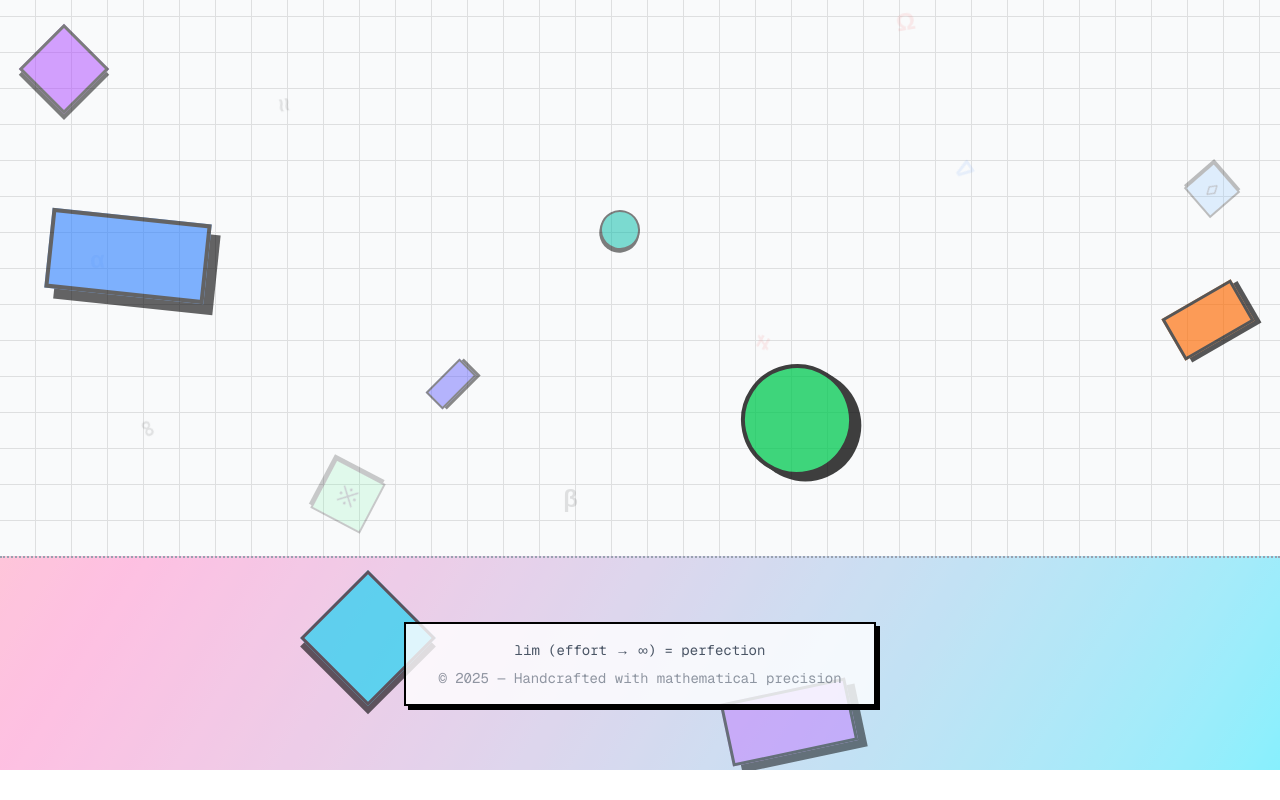
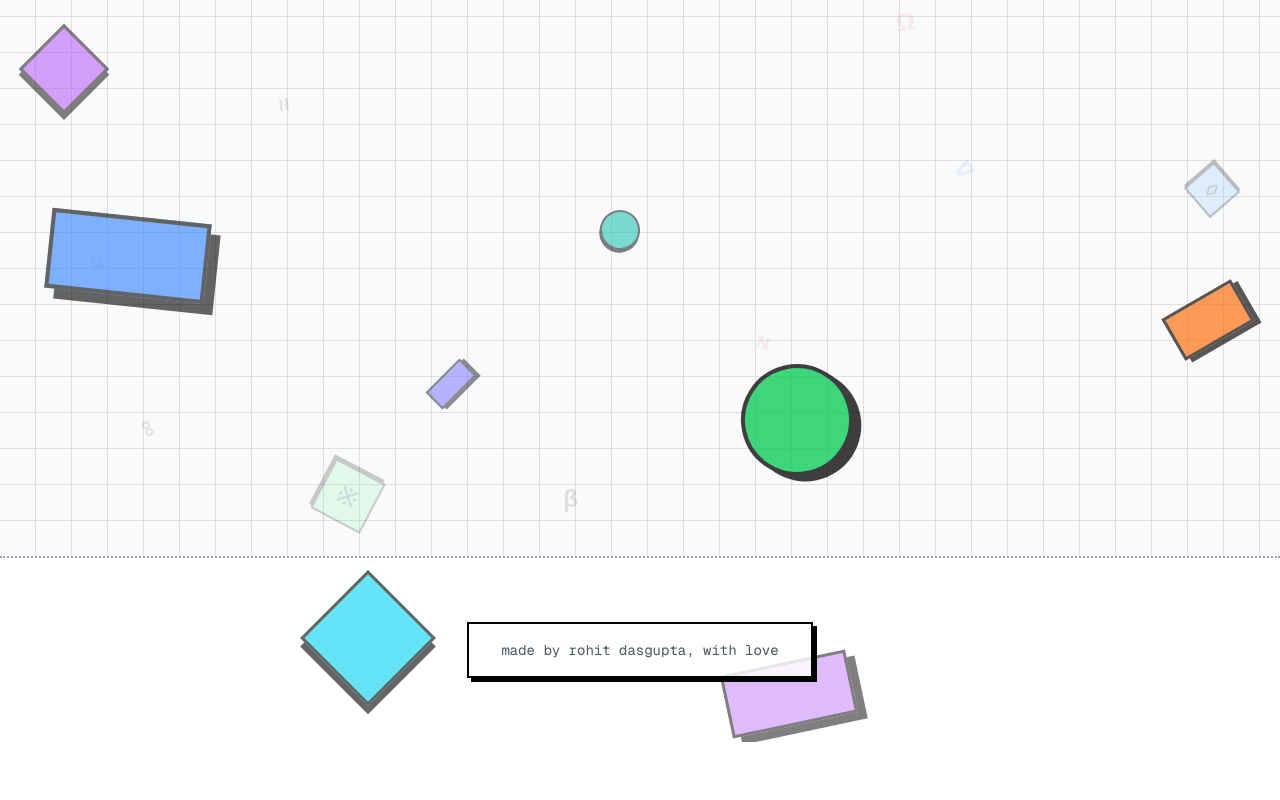
Before and after one commit to rdg922/portfolio, a Next.js app: page / in a window 1280 px wide. Shown: the part 1282-2082 px from the top of the page. After the commit the page ends 2024 px from the top, so only its background shows below. Built offline with nearby package versions, Linux system fonts and the light colour scheme.

Commit message:
Fix Work Styling

```diff
--- a/src/app/page.tsx
+++ b/src/app/page.tsx
@@ -96,9 +96,11 @@ export default function Home() {
               </div>
             </div>
           </InteractiveBackground>
+        </PageTransition>
+        <div>
           <WorkPage />
           <Footer />
-        </PageTransition>
+        </div>
       </div>
     </>
   );
--- a/src/components/Footer.tsx
+++ b/src/components/Footer.tsx
@@ -7,10 +7,10 @@ export default function Footer() {
 
       <div className="max-w-7xl mx-auto text-center relative z-10">
         <div className="font-mono text-sm text-gray-600 bg-white/80 inline-block px-8 py-4 border-2 border-black shadow-[4px_4px_0px_0px_rgba(0,0,0,1)]">
-          <p>lim (effort → ∞) = perfection</p>
-          <p className="mt-2 opacity-60">
-            © 2025 — Handcrafted with mathematical precision
-          </p>
+          <p>made by rohit dasgupta, with love</p>
+          {/* <p className="mt-2 opacity-60">
+            please report any bugs or features here
+          </p> */}
         </div>
       </div>
     </div>
--- a/src/components/Works.tsx
+++ b/src/components/Works.tsx
@@ -275,8 +275,8 @@ export default function WorkPage() {
   return (
     <>
       <div className="min-h-screen bg-gray-50 text-gray-900 relative overflow-hidden">
-        {/* Mathematical background grid */}
-        <div className="fixed inset-0 opacity-10 pointer-events-none">
+        {/* Mathematical background grid - contained within work section */}
+        <div className="absolute inset-0 opacity-10 pointer-events-none">
           <div
             className="w-full h-full"
             style={{
@@ -288,8 +288,8 @@ export default function WorkPage() {
           />
         </div>
 
-        {/* Neobrutalist floating shapes with shadows */}
-        <div className="fixed inset-0 pointer-events-none overflow-hidden">
+        {/* Neobrutalist floating shapes with shadows - contained within work section */}
+        <div className="absolute inset-0 pointer-events-none overflow-hidden">
           {/* Large geometric shapes */}
           <div className="absolute top-20 left-1/4 w-32 h-32 bg-yellow-400 border-4 border-black rotate-12 shadow-[8px_8px_0px_0px_rgba(0,0,0,1)] opacity-80 animate-pulse"></div>
           <div className="absolute top-1/3 right-1/4 w-24 h-24 bg-red-500 border-4 border-black -rotate-45 shadow-[6px_6px_0px_0px_rgba(0,0,0,1)] opacity-70"></div>
@@ -307,11 +307,11 @@ export default function WorkPage() {
           <div className="absolute top-2/3 right-1/2 w-10 h-10 bg-teal-500 border-2 border-black rotate-60 shadow-[2px_2px_0px_0px_rgba(0,0,0,1)] opacity-50 rounded-full"></div>
         </div>
 
-        {/* Floating mathematical symbols */}
+        {/* Floating mathematical symbols - contained within work section */}
         {mathSymbols.map((symbol, index) => (
           <div
             key={index}
-            className="math-symbol fixed pointer-events-none text-2xl font-bold opacity-10 select-none"
+            className="math-symbol absolute pointer-events-none text-2xl font-bold opacity-10 select-none"
             style={{
               left: `${(index * 37) % 100}%`,
               top: `${(index * 23 + 17) % 100}%`,
@@ -327,17 +327,17 @@ export default function WorkPage() {
           </div>
         ))}
 
-        {/* Random corner icons with neobrutalist style */}
-        <div className="corner-icon fixed top-8 right-8 text-3xl opacity-20 rotate-12 bg-yellow-300 w-16 h-16 flex items-center justify-center border-2 border-black shadow-[4px_4px_0px_0px_rgba(0,0,0,1)]">
+        {/* Random corner icons with neobrutalist style - contained within work section */}
+        <div className="corner-icon absolute top-8 right-8 text-3xl opacity-20 rotate-12 bg-yellow-300 w-16 h-16 flex items-center justify-center border-2 border-black shadow-[4px_4px_0px_0px_rgba(0,0,0,1)]">
           ⚡
         </div>
-        <div className="corner-icon fixed top-1/4 left-8 text-2xl opacity-15 -rotate-12 bg-red-300 w-12 h-12 flex items-center justify-center border-2 border-black shadow-[3px_3px_0px_0px_rgba(0,0,0,1)]">
+        <div className="corner-icon absolute top-1/4 left-8 text-2xl opacity-15 -rotate-12 bg-red-300 w-12 h-12 flex items-center justify-center border-2 border-black shadow-[3px_3px_0px_0px_rgba(0,0,0,1)]">
           ∞
         </div>
-        <div className="corner-icon fixed bottom-1/3 right-12 text-xl opacity-25 rotate-45 bg-blue-300 w-10 h-10 flex items-center justify-center border-2 border-black shadow-[2px_2px_0px_0px_rgba(0,0,0,1)]">
+        <div className="corner-icon absolute bottom-1/3 right-12 text-xl opacity-25 rotate-45 bg-blue-300 w-10 h-10 flex items-center justify-center border-2 border-black shadow-[2px_2px_0px_0px_rgba(0,0,0,1)]">
           ◊
         </div>
-        <div className="corner-icon fixed bottom-8 left-1/4 text-2xl opacity-20 -rotate-6 bg-green-300 w-14 h-14 flex items-center justify-center border-2 border-black shadow-[3px_3px_0px_0px_rgba(0,0,0,1)]">
+        <div className="corner-icon absolute bottom-8 left-1/4 text-2xl opacity-20 -rotate-6 bg-green-300 w-14 h-14 flex items-center justify-center border-2 border-black shadow-[3px_3px_0px_0px_rgba(0,0,0,1)]">
           ※
         </div>
 
```
